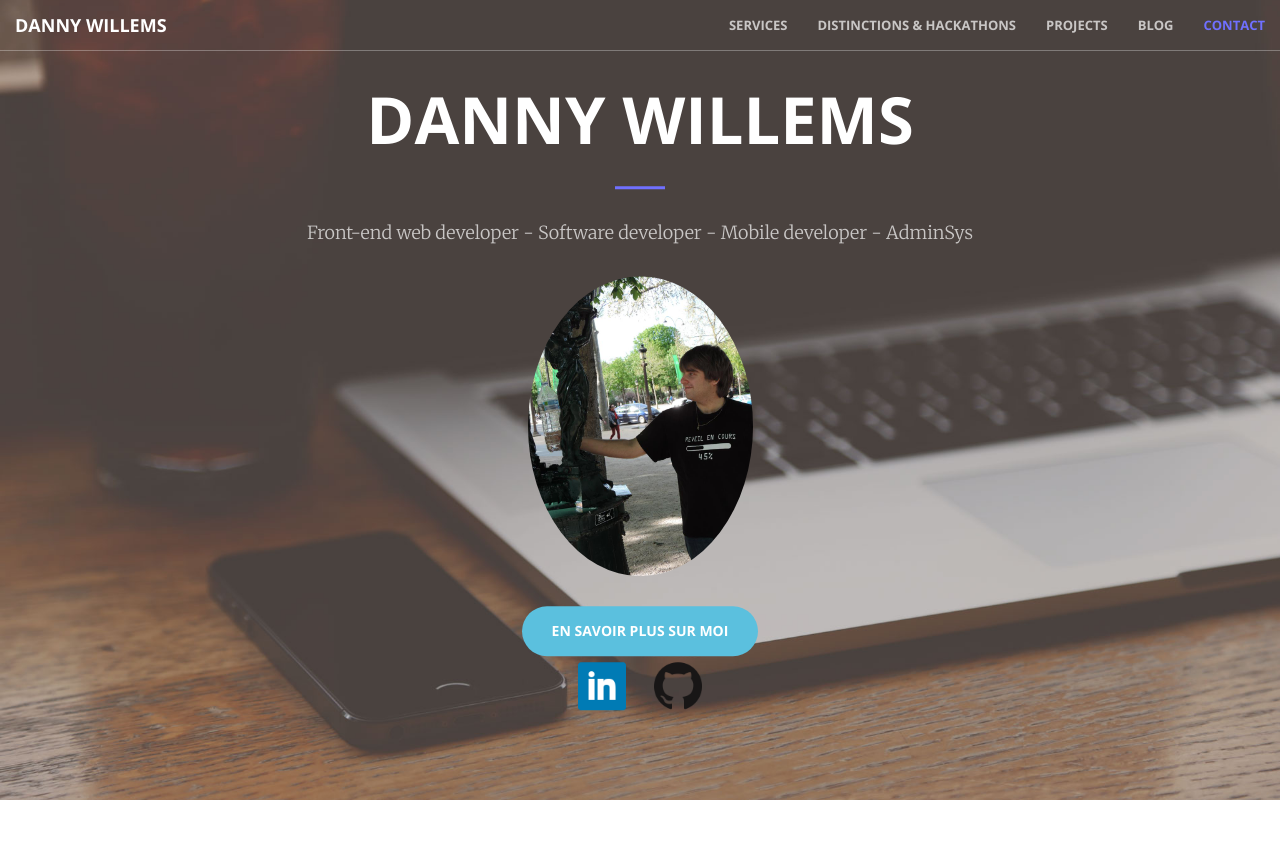
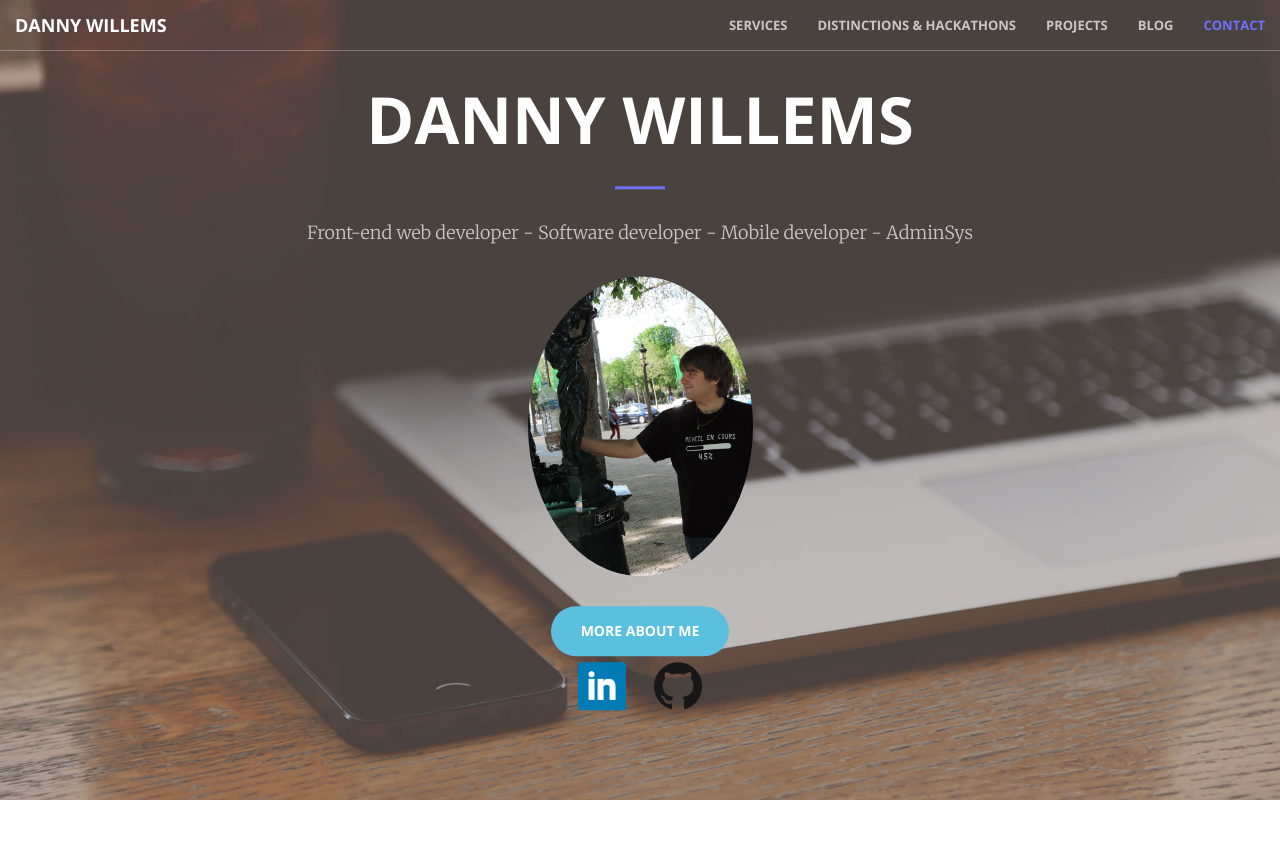
Before and after one commit to dannywillems/danny-willems.be, a PHP site: page / in a window 1280 px wide. Shown: the top 846 px of the page. Run offline with PHP 8.4, Linux system fonts and the light colour scheme.

Commit message:
contact in english and also about me

```diff
--- a/index.php
+++ b/index.php
@@ -82,7 +82,7 @@
                 <p>
                     <img class="dw-img-profile dw-img-rounded" src="img/personal.jpg" />
                 </p>
-                <a href="#services" class="btn btn-info btn-xl page-scroll">En savoir plus sur moi</a>
+                <a href="#services" class="btn btn-info btn-xl page-scroll">More about me</a>
                 <div>
                     <a class="icon-website btn" href="http://be.linkedin.com/in/dannywillems42">
                         <img src="img/linkedin.png" />
@@ -564,7 +564,7 @@
                 <div class="col-lg-8 col-lg-offset-2 text-center">
                     <h2 class="section-heading">Contact</h2>
                     <hr class="primary">
-                    <p>Vous souhaitez me contacter ?</p>
+                    <p>You have an idea, I have the skills.</p>
                 </div>
                 <div class="col-lg-offset-4 col-lg-4 text-center">
                     <i class="fa fa-envelope-o fa-3x wow bounceIn" data-wow-delay=".1s"></i>
```
